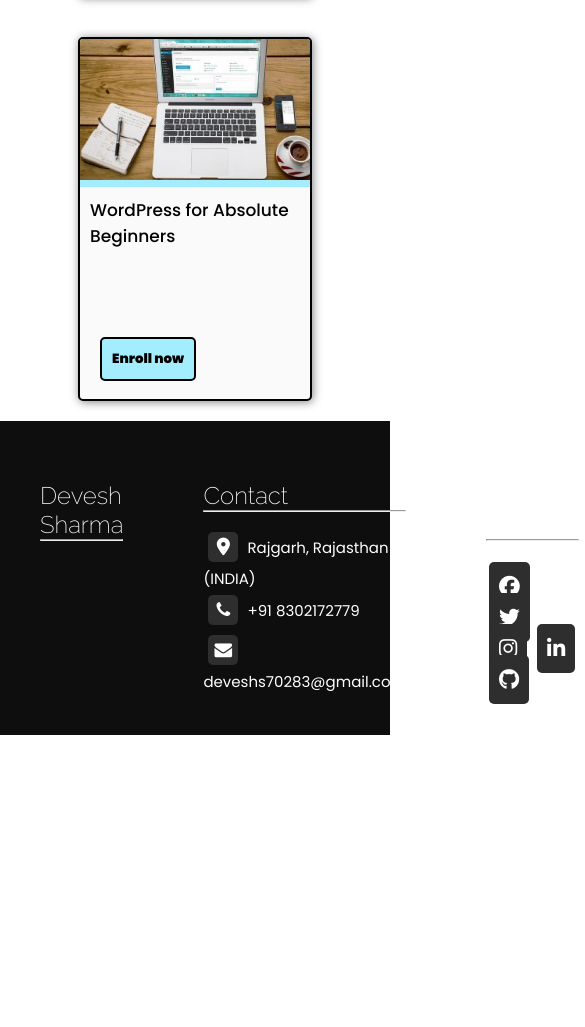
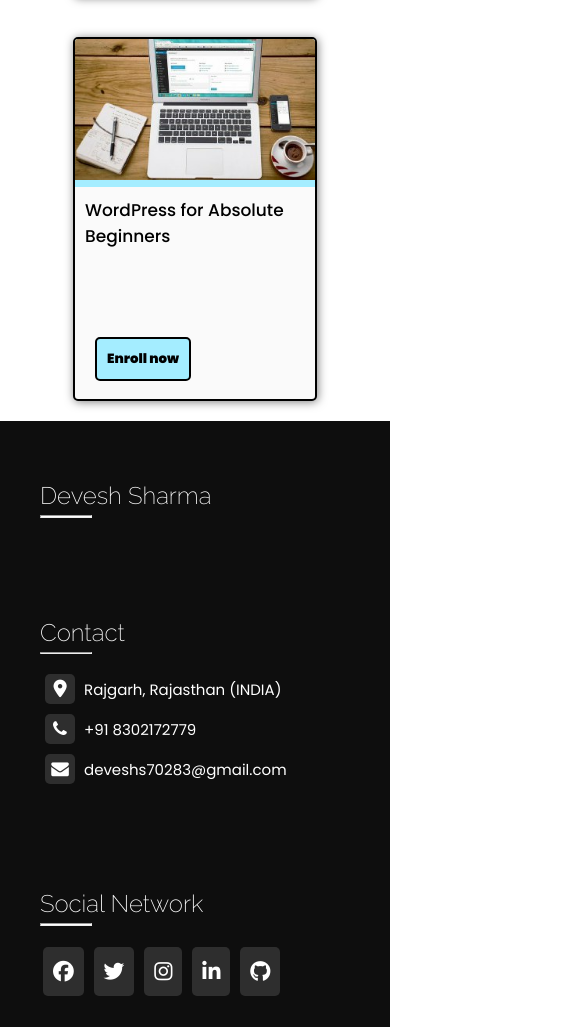
Before and after one commit to deveshsharma002/courses, a plain HTML site: page index.html in a window 390 px wide. Shown: the part 5882-6909 px from the top of the page, 585 px wide, since content can reach past the window. Before the commit the page ends 6617 px from the top, so only its background shows below. Drawn offline with nearby package versions, Linux system fonts and the light colour scheme.

Commit message:
Update style.css

```diff
--- a/css/style.css
+++ b/css/style.css
@@ -322,7 +322,7 @@ font-weight: 200;
   .container .item{
     height: 360px;
     border-radius: 5px;
-    width: 230px;
+    width: 240px;
     border: 2px solid black;
     background-color: rgb(250, 250, 250);
     margin: 20px;
@@ -336,3 +336,23 @@ font-weight: 200;
     height: 120px;
   }
 }
+
+
+
+
+
+
+@media screen and (max-width: 900px){
+
+  .footerMain{
+      flex-wrap: wrap;
+      flex-direction: column;
+  }
+}
+
+footer hr{
+  height: 0.5px;
+  width: 50px;
+  margin-top: 5px;
+  background-color: white;
+}
```
